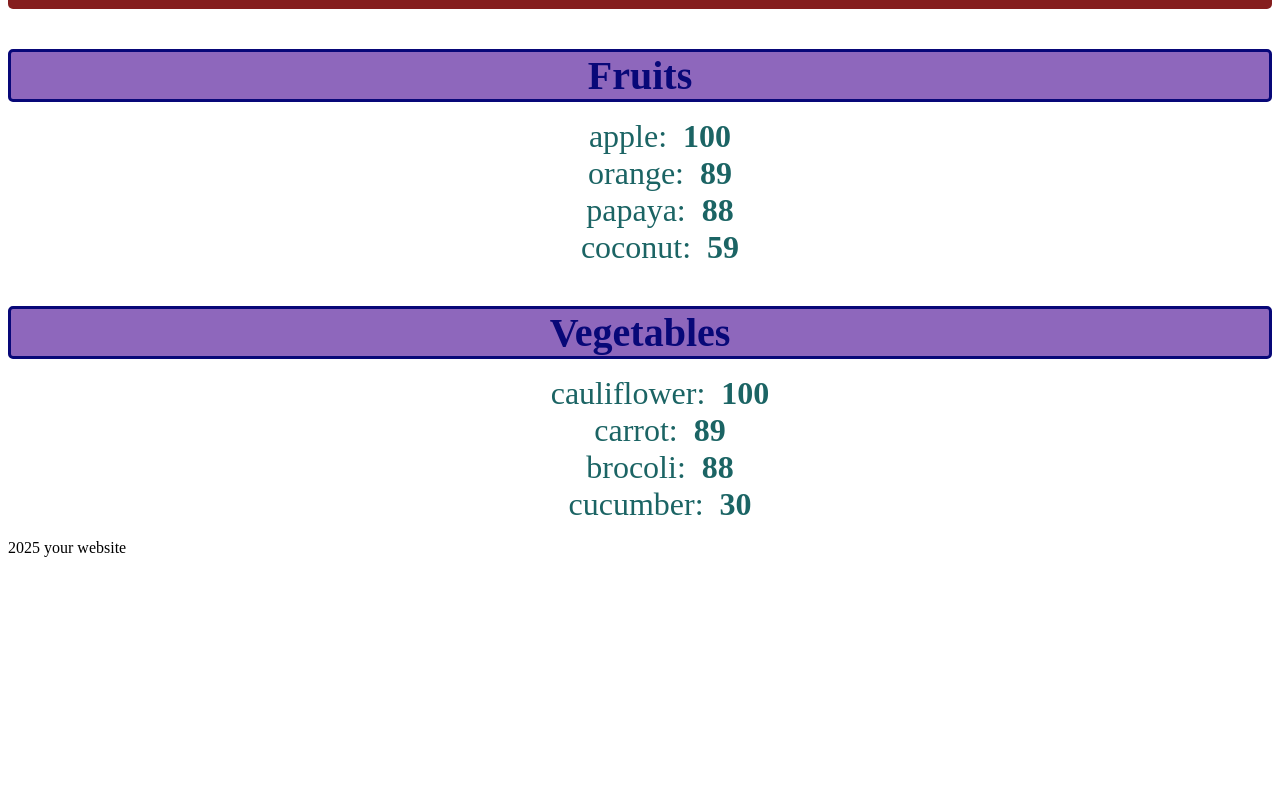
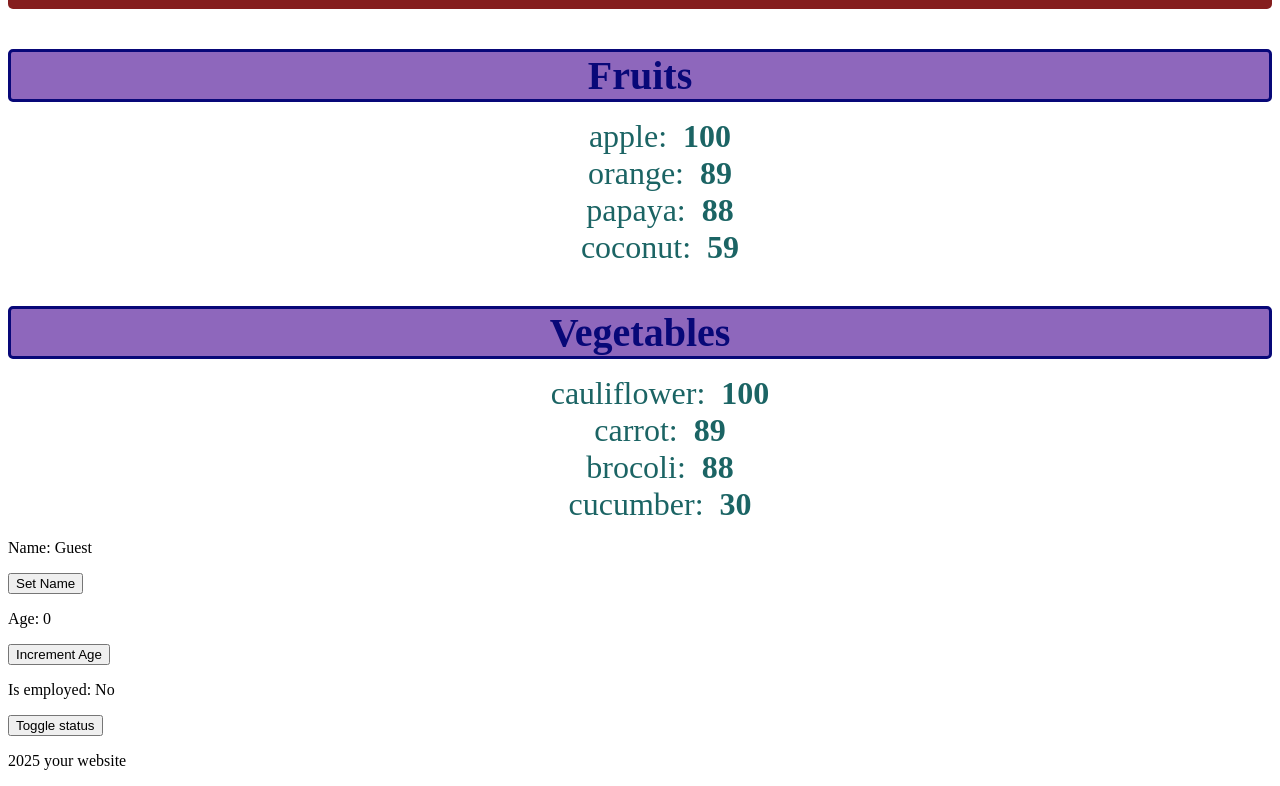
Before and after one commit to ranjushrestha/react-projects, a React (Vite) app in the folder my-react-app/: page / in a window 1280 px wide. Shown: the part 1088-1874 px from the top of the page. Before the commit the page ends 1661 px from the top, so only its background shows below. Built offline with nearby package versions, Linux system fonts and the light colour scheme.

Commit message:
useState hook example

```diff
--- a/my-react-app/src/Button2.jsx
+++ b/my-react-app/src/Button2.jsx
@@ -10,25 +10,25 @@ function Buttons() {
     // return(<button onClick={() => handleClick2("Adina")}>Click me</button>)
 
 // Another
-    // let count = 0;
+    let count = 0;
 
-    // const handleClick = (name) => {
-    //     if(count < 3) {
-    //         count ++;
-    //         console.log(`${name} you clicked me ${count} time/s`);
-    //     }
+    const handleClick = (name) => {
+        if(count < 3) {
+            count ++;
+            console.log(`${name} you clicked me ${count} time/s`);
+        }
 
-    //     else {
-    //         console.log(`${name} stop clicking me`);
-    //     }
-    // };
+        else {
+            console.log(`${name} stop clicking you idoit`);
+        }
+    };
 
-    // return(<button onClick={() => handleClick("Adina")}>Click me</button>)
+    return(<button onClick={() => handleClick("Raju")}>Click me</button>)
 
 // Event Parameter
-        const handleClick = (e) => e.target.textContent ="OUCH!";
+        // const handleClick = (e) => e.target.textContent ="OUCH!";
 
-        return (<button onDoubleClick={(e) => handleClick(e)}>Click me</button>)
+        // return (<button onDoubleClick={(e) => handleClick(e)}>Click me</button>)
 
 
 }
--- a/my-react-app/src/MyComponent.jsx
+++ b/my-react-app/src/MyComponent.jsx
@@ -1,16 +1,33 @@
 import React, {useState} from 'react';
 
 function MyComponent () {
-    // const [name, setName] = useState();
+    const [name, setName] = useState("Guest");
+    const [age, setAge] = useState(0);
+    const [isEmployed, setIsEmployed ] = useState(false)
 
-    // const updateName = () => {
-    //     setName("My name is Raju and im an idiot");
-    // }
+    const updateName = () => {
+        setName("My name is Raju and im an idiot");
+    }
 
-    // return( <div>
-    //     <p>Name: {name}</p>
-    //     <button onClick={updateName}>Set Name</button>
-    // </div>)
+    const incrementAge = () => {
+        setAge(age + 1);
+    }
+
+    const toggleEmployedStatus = () => {
+        setIsEmployed(!isEmployed);
+    }
+
+    return( <div>
+        <p>Name: {name}</p>
+        <button onClick={updateName}>Set Name</button>
+
+        <p>Age: {age}</p>
+        <button onClick={incrementAge}>Increment Age</button>
+
+        <p>Is employed: {isEmployed ? "yes" : "No"}</p>
+        <button onClick={toggleEmployedStatus}>Toggle status</button>
+
+    </div>)
 
 
 }
```
